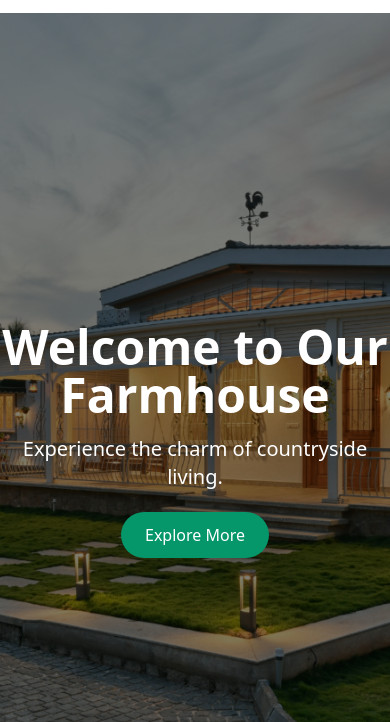
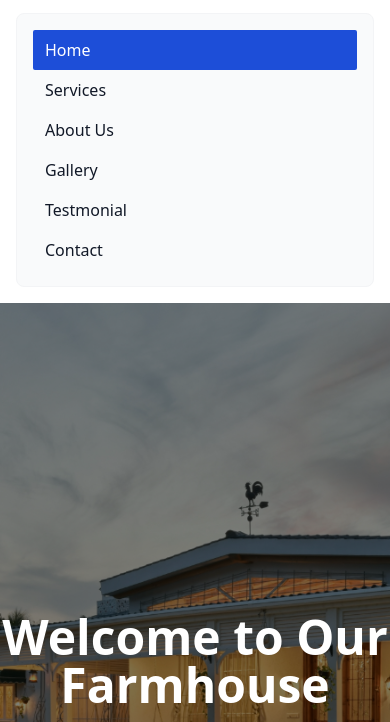
Before and after one commit to Jiv02/Farmhouse, a plain HTML site: page Demo.html in a window 390 px wide. Both pictures are taken after a click on the button "Open main menu". Shown: the part 83-805 px from the top of the page. Drawn offline with nearby package versions, Linux system fonts and the light colour scheme.

Commit message:
Saved local changes before pulling

```diff
--- a/Demo.html
+++ b/Demo.html
@@ -5,6 +5,11 @@
   <meta name="viewport" content="width=device-width, initial-scale=1.0">
   <title>Farmhouse Landing Page</title>
   <link href="https://cdn.jsdelivr.net/npm/tailwindcss@2.2.19/dist/tailwind.min.css" rel="stylesheet">
+  <style>
+    html {
+        scroll-behavior: smooth;
+    }
+</style>
 </head>
 <body class="font-sans bg-gray-100">
 
@@ -15,7 +20,7 @@
 
 <nav class="bg-white border-gray-500 dark:bg-gray-900">
     <div class="max-w-screen-xl flex flex-wrap items-center justify-between mx-auto p-4">
-      <a href="https://flowbite.com/" class="flex items-center space-x-3 rtl:space-x-reverse">
+      <a href="./Demo.html" class="flex items-center space-x-3 rtl:space-x-reverse">
           <img src="./Resources/The-Farmhouse-Logo3.png"  class="h-16 w-19" alt="Flowbite Logo" />
           <span class="self-center text-2xl font-semibold whitespace-nowrap dark:text-white"></span>
       </a>
@@ -28,22 +33,22 @@
       <div class="hidden w-full md:block md:w-auto" id="navbar-default">
         <ul class="font-medium flex flex-col p-4 md:p-0 mt-4 border border-gray-100 rounded-lg bg-gray-50 md:flex-row md:space-x-8 rtl:space-x-reverse md:mt-0 md:border-0 md:bg-white dark:bg-gray-800 md:dark:bg-gray-900 dark:border-gray-700">
           <li>
-            <a href="#" class="block py-2 px-3 text-white bg-blue-700 rounded-sm md:bg-transparent md:text-blue-700 md:p-0 dark:text-white md:dark:text-blue-500" aria-current="page">Home</a>
+            <a href="#home" class="block py-2 px-3 text-white bg-blue-700 rounded-sm md:bg-transparent md:text-blue-700 md:p-0 dark:text-white md:dark:text-blue-500" aria-current="page">Home</a>
           </li>
           <li>
-            <a href="#" class="block py-2 px-3 text-gray-900 rounded-sm hover:bg-gray-100 md:hover:bg-transparent md:border-0 md:hover:text-blue-700 md:p-0 dark:text-white md:dark:hover:text-blue-500 dark:hover:bg-gray-700 dark:hover:text-white md:dark:hover:bg-transparent">Services</a>
+            <a href="#services" class="block py-2 px-3 text-gray-900 rounded-sm hover:bg-gray-100 md:hover:bg-transparent md:border-0 md:hover:text-blue-700 md:p-0 dark:text-white md:dark:hover:text-blue-500 dark:hover:bg-gray-700 dark:hover:text-white md:dark:hover:bg-transparent">Services</a>
           </li>
           <li>
-            <a href="#" class="block py-2 px-3 text-gray-900 rounded-sm hover:bg-gray-100 md:hover:bg-transparent md:border-0 md:hover:text-blue-700 md:p-0 dark:text-white md:dark:hover:text-blue-500 dark:hover:bg-gray-700 dark:hover:text-white md:dark:hover:bg-transparent">About Us</a>
+            <a href="#about" class="block py-2 px-3 text-gray-900 rounded-sm hover:bg-gray-100 md:hover:bg-transparent md:border-0 md:hover:text-blue-700 md:p-0 dark:text-white md:dark:hover:text-blue-500 dark:hover:bg-gray-700 dark:hover:text-white md:dark:hover:bg-transparent">About Us</a>
           </li>
           <li>
-            <a href="#" class="block py-2 px-3 text-gray-900 rounded-sm hover:bg-gray-100 md:hover:bg-transparent md:border-0 md:hover:text-blue-700 md:p-0 dark:text-white md:dark:hover:text-blue-500 dark:hover:bg-gray-700 dark:hover:text-white md:dark:hover:bg-transparent">Gallery</a>
+            <a href="#gallery" class="block py-2 px-3 text-gray-900 rounded-sm hover:bg-gray-100 md:hover:bg-transparent md:border-0 md:hover:text-blue-700 md:p-0 dark:text-white md:dark:hover:text-blue-500 dark:hover:bg-gray-700 dark:hover:text-white md:dark:hover:bg-transparent">Gallery</a>
           </li>
           <li>
-            <a href="#" class="block py-2 px-3 text-gray-900 rounded-sm hover:bg-gray-100 md:hover:bg-transparent md:border-0 md:hover:text-blue-700 md:p-0 dark:text-white md:dark:hover:text-blue-500 dark:hover:bg-gray-700 dark:hover:text-white md:dark:hover:bg-transparent">Testmonial</a>
+            <a href="#testmonial" class="block py-2 px-3 text-gray-900 rounded-sm hover:bg-gray-100 md:hover:bg-transparent md:border-0 md:hover:text-blue-700 md:p-0 dark:text-white md:dark:hover:text-blue-500 dark:hover:bg-gray-700 dark:hover:text-white md:dark:hover:bg-transparent">Testmonial</a>
           </li>
           <li>
-            <a href="#" class="block py-2 px-3 text-gray-900 rounded-sm hover:bg-gray-100 md:hover:bg-transparent md:border-0 md:hover:text-blue-700 md:p-0 dark:text-white md:dark:hover:text-blue-500 dark:hover:bg-gray-700 dark:hover:text-white md:dark:hover:bg-transparent">Contact</a>
+            <a href="#contact" class="block py-2 px-3 text-gray-900 rounded-sm hover:bg-gray-100 md:hover:bg-transparent md:border-0 md:hover:text-blue-700 md:p-0 dark:text-white md:dark:hover:text-blue-500 dark:hover:bg-gray-700 dark:hover:text-white md:dark:hover:bg-transparent">Contact</a>
           </li>
         </ul>
       </div>
@@ -53,7 +58,7 @@
 
 
   <!-- Hero Section -->
-  <section class="relative h-screen flex items-center justify-center bg-cover bg-center" style="background-image:url(./Resources/FARM-1.jpg);">
+  <section id="home" class="relative h-screen flex items-center justify-center bg-cover bg-center" style="background-image:url(./Resources/FARM-1.jpg);">
     <div class="absolute inset-0 bg-black opacity-50"></div>
     <div class="relative text-center text-white">
       <h1 class="text-5xl font-bold mb-4">Welcome to Our Farmhouse</h1>
@@ -62,11 +67,12 @@
     </div>
   </section>
 
-
 <!-- Services -->
-<div class="max-w-screen-xl mx-auto p-5 sm:p-10 md:p-16">
+<div class="max-w-screen-xl mx-auto p-5 sm:p-10 md:p-16" id="services">
+  <h2 id="#services" class="text-3xl font-bold text-center mb-8">Our servicies</h2>
 
   <div class="grid grid-cols-1 sm:grid-cols-2 md:grid-cols-3 gap-7">
+
 
       <!-- CARD 1 -->
       <div class="rounded overflow-hidden shadow-lg flex flex-col">
@@ -228,7 +234,7 @@
 
 
    <!-- About Section -->
-   <section id="about" class="py-16 px-4">
+   <section class="py-16 px-4" id="about">
     <div class="max-w-6xl mx-auto flex flex-col md:flex-row items-center gap-8">
       <!-- Image on the Left -->
       <div class="w-full md:w-1/2">
@@ -250,7 +256,7 @@
 
 
   <!-- Gallery Section -->
-  <section class="py-16 px-4 bg-gray-50">
+  <section class="py-16 px-4 bg-gray-50" id="gallery">
     <h2 class="text-3xl font-bold text-center mb-8">Gallery</h2>
     <div class="grid grid-cols-1 sm:grid-cols-2 lg:grid-cols-3 gap-6 max-w-6xl mx-auto">
       <img src="./Resources/farmhouse_interior.png" alt="Farmhouse Image 1" class="rounded-lg shadow-lg">
@@ -303,7 +309,7 @@
 </head>
 <div class="max-w-6xl mx-auto p-6">
   <!-- Title -->
-  <div class="text-center mb-6">
+  <div class="text-center mb-6" id="testmonial">
     <h1 class="text-3xl font-bold">Testimonial</h1>
   </div>
 
@@ -416,7 +422,7 @@
 
   <!-- Contact Section start-->
      <!-- Contact Section -->
-  <section class="py-16 px-4">
+  <section class="py-16 px-4" id="contact">
     <div class="max-w-4xl mx-auto">
       <h2 class="text-3xl font-bold text-center mb-8">Contact Us</h2>
       <form class="bg-white p-8 rounded-lg shadow-md">
@@ -431,6 +437,18 @@
         <div class="mb-4">
           <label for="mobilenum" class="block text-gray-700">Mobile Number</label>
           <input type="tel" id="mobilenum" class="w-full px-4 py-2 border rounded-lg focus:outline-none focus:ring-2 focus:ring-green-600">
+        </div>
+        <div class="mb-4">
+          <label for="services" class="block text-gray-700">Choose Services</label>
+          <select id="services" class="w-full px-4 py-2 border rounded-lg focus:outline-none focus:ring-2 focus:ring-green-600">
+            <option value="select">Select Service</option>
+            <option value="destination-weddings">Destination Weddings</option>
+            <option value="reunion-parties">Reunion Parties</option>
+            <option value="weekend-getaways">Weekend Getaways</option>
+            <option value="corporate-retreats">Corporate Retreats</option>
+            <option value="wellness-retreats">Wellness Retreats</option>
+            <option value="music-cultural-events">Music & Cultural Events</option>
+          </select>
         </div>
         <div class="mb-4">
           <label for="message" class="block text-gray-700">Message</label>
@@ -476,5 +494,15 @@
 </footer>
 
 
+<script>
+  document.addEventListener('DOMContentLoaded', function() {
+    const toggleButton = document.querySelector('[data-collapse-toggle]');
+    const navbar = document.getElementById('navbar-default');
+
+    toggleButton.addEventListener('click', function() {
+      navbar.classList.toggle('hidden');
+    });
+  });
+</script>
 </body>
 </html>
```
